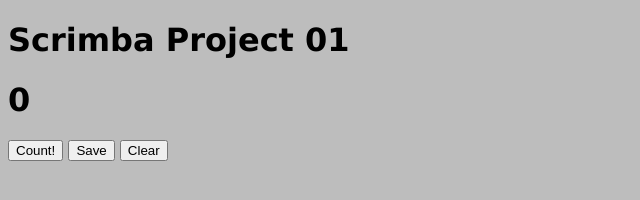
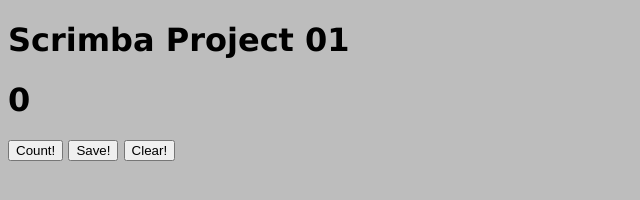
Before and after one commit to sergeyautz/Scrimba-Project-01, a plain HTML site: page index.html in a window 1280 px wide. Shown: the full height of the page, 0-640 px from the left. Drawn offline with Linux system fonts and the light colour scheme.

Commit message:
Update index.html

```diff
--- a/index.html
+++ b/index.html
@@ -13,8 +13,8 @@
     <h1>Scrimba Project 01</h1>
     <h1 id="count-el">0</h1>
     <button onclick="increment()">Count!</button>
-    <button onclick="save()">Save</button>
-    <button onclick="clearMe()">Clear</button>
+    <button onclick="save()">Save!</button>
+    <button onclick="clearMe()">Clear!</button>
     <h1 id="saved-el"></h1>
 </body>
 <script src="index.js"></script>
```
